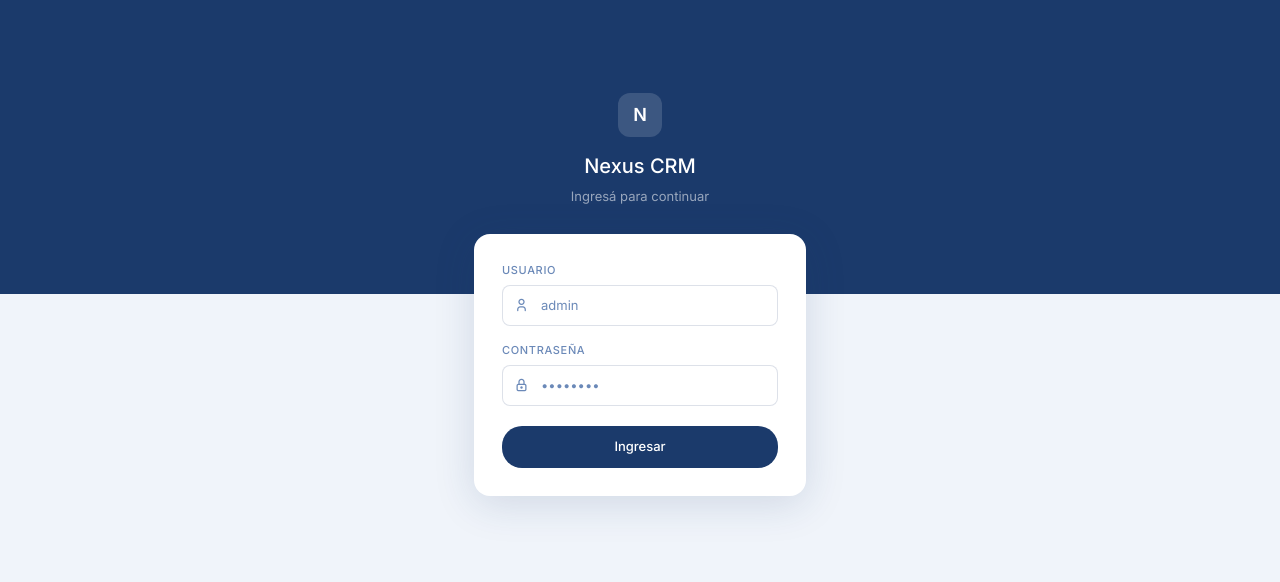
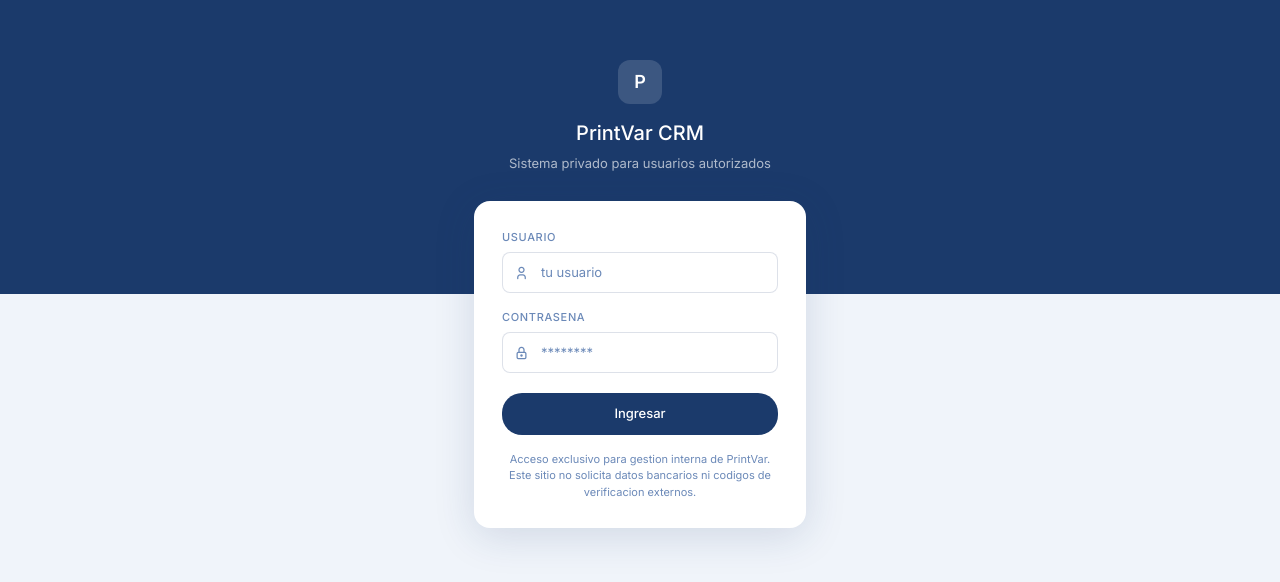
Before and after one commit to RodriBlan/crm, a React (Vite) app in the folder crm-frontend/: page / in a window 1280 px wide. Shown: the part 106-688 px from the top of the page. Built offline with nearby package versions, Linux system fonts and the light colour scheme; no server answers.

Commit message:
Improve login page trust signals

```diff
--- a/crm-frontend/index.html
+++ b/crm-frontend/index.html
@@ -1,12 +1,14 @@
 <!doctype html>
-<html lang="en">
+<html lang="es">
   <head>
     <link rel="stylesheet" href="https://cdn.jsdelivr.net/npm/@tabler/icons-webfont@latest/tabler-icons.min.css" />
 <link href="https://fonts.googleapis.com/css2?family=Inter:wght@400;500;600;700&display=swap" rel="stylesheet" />
     <meta charset="UTF-8" />
     <link rel="icon" type="image/svg+xml" href="/favicon.svg" />
     <meta name="viewport" content="width=device-width, initial-scale=1.0" />
-    <title>crm-frontend</title>
+    <meta name="description" content="PrintVar CRM - sistema privado de gestion comercial para usuarios autorizados." />
+    <meta name="robots" content="noindex, nofollow" />
+    <title>PrintVar CRM</title>
   </head>
   <body>
     <div id="root"></div>
--- a/crm-frontend/src/pages/Login.jsx
+++ b/crm-frontend/src/pages/Login.jsx
@@ -9,27 +9,34 @@ export default function Login() {
 
   async function handleSubmit(e) {
     e.preventDefault();
-    if (!form.username || !form.password) { setError("Completá usuario y contraseña."); return; }
-    setLoading(true); setError(null);
-    try { await login(form.username, form.password); }
-    catch (err) { setError(err.message); }
-    finally { setLoading(false); }
+    if (!form.username || !form.password) {
+      setError("Completa usuario y contrasena.");
+      return;
+    }
+
+    setLoading(true);
+    setError(null);
+
+    try {
+      await login(form.username, form.password);
+    } catch (err) {
+      setError(err.message);
+    } finally {
+      setLoading(false);
+    }
   }
 
   return (
     <div style={{ minHeight: "100vh", background: "#F0F4FA", display: "flex", alignItems: "center", justifyContent: "center", fontFamily: "'Inter', system-ui, sans-serif" }}>
-      {/* Decoración de fondo */}
       <div style={{ position: "fixed", top: 0, left: 0, right: 0, height: "50vh", background: "#1B3A6B", zIndex: 0 }} />
 
       <div style={{ width: "100%", maxWidth: "380px", padding: "0 24px", position: "relative", zIndex: 1 }}>
-        {/* Logo */}
         <div style={{ textAlign: "center", marginBottom: "28px" }}>
-          <div style={{ width: "44px", height: "44px", background: "rgba(255,255,255,0.15)", borderRadius: "12px", display: "inline-flex", alignItems: "center", justifyContent: "center", fontSize: "18px", fontWeight: "600", color: "#fff", marginBottom: "14px" }}>N</div>
-          <h1 style={{ fontSize: "20px", fontWeight: "500", color: "#fff", margin: 0 }}>Nexus CRM</h1>
-          <p style={{ fontSize: "13px", color: "rgba(255,255,255,0.55)", marginTop: "6px" }}>Ingresá para continuar</p>
+          <div style={{ width: "44px", height: "44px", background: "rgba(255,255,255,0.15)", borderRadius: "12px", display: "inline-flex", alignItems: "center", justifyContent: "center", fontSize: "18px", fontWeight: "600", color: "#fff", marginBottom: "14px" }}>P</div>
+          <h1 style={{ fontSize: "20px", fontWeight: "500", color: "#fff", margin: 0 }}>PrintVar CRM</h1>
+          <p style={{ fontSize: "13px", color: "rgba(255,255,255,0.65)", marginTop: "6px" }}>Sistema privado para usuarios autorizados</p>
         </div>
 
-        {/* Card */}
         <div style={{ background: "#fff", borderRadius: "16px", padding: "28px", boxShadow: "0 8px 40px rgba(27,58,107,0.15)" }}>
           <form onSubmit={handleSubmit} style={{ display: "flex", flexDirection: "column", gap: "16px" }}>
             {error && (
@@ -40,26 +47,39 @@ export default function Login() {
             )}
 
             {[
-              { label: "Usuario", name: "username", type: "text", placeholder: "admin", icon: "ti-user" },
-              { label: "Contraseña", name: "password", type: "password", placeholder: "••••••••", icon: "ti-lock" },
+              { label: "Usuario", name: "username", type: "text", placeholder: "tu usuario", icon: "ti-user", autoComplete: "username" },
+              { label: "Contrasena", name: "password", type: "password", placeholder: "********", icon: "ti-lock", autoComplete: "current-password" },
             ].map((f) => (
               <div key={f.name} style={{ display: "flex", flexDirection: "column", gap: "6px" }}>
                 <label style={{ fontSize: "11px", fontWeight: "500", color: "#6B89B8", textTransform: "uppercase", letterSpacing: "0.06em" }}>{f.label}</label>
                 <div style={{ position: "relative" }}>
                   <i className={`ti ${f.icon}`} style={{ position: "absolute", left: "12px", top: "50%", transform: "translateY(-50%)", fontSize: "15px", color: "#6B89B8" }} aria-hidden="true" />
-                  <input type={f.type} name={f.name} value={form[f.name]} onChange={(e) => setForm((p) => ({ ...p, [f.name]: e.target.value }))}
-                    placeholder={f.placeholder} autoComplete={f.name}
-                    style={{ width: "100%", paddingLeft: "38px", paddingRight: "12px", paddingTop: "10px", paddingBottom: "10px", border: "0.5px solid rgba(27,58,107,0.15)", borderRadius: "8px", fontSize: "13px", color: "#1B3A6B", outline: "none", boxSizing: "border-box" }} />
+                  <input
+                    type={f.type}
+                    name={f.name}
+                    value={form[f.name]}
+                    onChange={(e) => setForm((p) => ({ ...p, [f.name]: e.target.value }))}
+                    placeholder={f.placeholder}
+                    autoComplete={f.autoComplete}
+                    style={{ width: "100%", paddingLeft: "38px", paddingRight: "12px", paddingTop: "10px", paddingBottom: "10px", border: "0.5px solid rgba(27,58,107,0.15)", borderRadius: "8px", fontSize: "13px", color: "#1B3A6B", outline: "none", boxSizing: "border-box" }}
+                  />
                 </div>
               </div>
             ))}
 
-            <button type="submit" disabled={loading}
-              style={{ background: "#1B3A6B", color: "#fff", border: "none", borderRadius: "20px", padding: "11px", fontSize: "13px", fontWeight: "500", cursor: loading ? "not-allowed" : "pointer", opacity: loading ? 0.7 : 1, display: "flex", alignItems: "center", justifyContent: "center", gap: "8px", marginTop: "4px" }}>
+            <button
+              type="submit"
+              disabled={loading}
+              style={{ background: "#1B3A6B", color: "#fff", border: "none", borderRadius: "20px", padding: "11px", fontSize: "13px", fontWeight: "500", cursor: loading ? "not-allowed" : "pointer", opacity: loading ? 0.7 : 1, display: "flex", alignItems: "center", justifyContent: "center", gap: "8px", marginTop: "4px" }}
+            >
               {loading && <span style={{ width: "14px", height: "14px", border: "2px solid rgba(255,255,255,0.3)", borderTopColor: "#fff", borderRadius: "50%", animation: "spin 0.8s linear infinite", display: "inline-block" }} />}
               Ingresar
             </button>
           </form>
+
+          <p style={{ margin: "16px 0 0", fontSize: "11px", lineHeight: 1.5, color: "#6B89B8", textAlign: "center" }}>
+            Acceso exclusivo para gestion interna de PrintVar. Este sitio no solicita datos bancarios ni codigos de verificacion externos.
+          </p>
         </div>
       </div>
 
```
